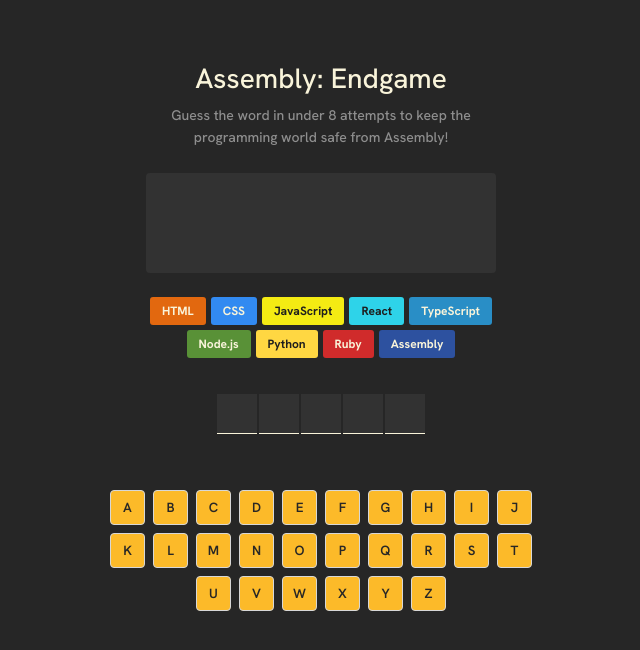
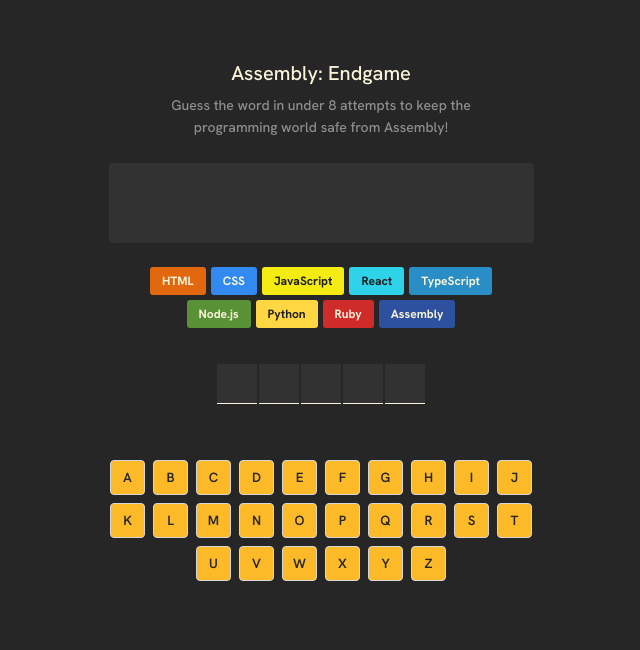
Before and after one commit to 1819367/assembly-end-game, a React (Vite) app: page / in a window 1280 px wide. Shown: the top 650 px of the page, without its empty margins (319-959 px from the left). Built offline with nearby package versions, Linux system fonts and the light colour scheme.

Commit message:
Add helper function to render game status

```diff
--- a/src/App.jsx
+++ b/src/App.jsx
@@ -90,6 +90,28 @@
     );
 });
 
+ function renderGameStatus() {
+        if (!isGameOver) {
+            return null
+        }
+
+        if (isGameWon) {
+            return (
+                <>
+                    <h2>You win!</h2>
+                    <p>Well done! 🎉</p>
+                </>
+            )
+        } else {
+            return (
+                <>
+                    <h2>Game over!</h2>
+                    <p>You lose! Better start learning Assembly 😭</p>
+                </>
+            )
+        }
+    }
+
   return (
       <main>
 
@@ -106,22 +128,8 @@
           }
           )}
         >
-          {isGameOver ? (
-              isGameWon ? (
-                <>
-                  <h2>You win!</h2>
-                  <p>Well done!🎉</p>
-                </>
-              ) : (
-                <>
-                  <h2>Game over!</h2>
-                  <p>You lose! Better start learning Assembly 😭</p>
-                </>
-              )
-          ) : (
-                null
-              )
-          }
+          {renderGameStatus()}
+
         </section>
 
         <section className={clsx('section-language-container')}>
--- a/src/index.css
+++ b/src/index.css
@@ -24,7 +24,6 @@
 h2,
 p {
   margin: 0;
-  font-size: 1.25rem;
   color: #f9f4da;
   font-weight: 500;
 }
@@ -48,7 +47,7 @@
   max-width: 300px;
   width: 100%;
   margin-block: 1.5rem;
-  min-height: 5rem;
+  min-height: 6rem;
 }
 
 .section-game-status_won {
@@ -61,16 +60,15 @@
 
 @media (min-width: 600px) {
   h1,
-  h2,
-  p {
-  font-size: 1.75rem;
+  h2 {
+  font-size: 1.25rem;
 }
 
   .section-game-status {
     width: 100%;
-    max-width: 350px;
-    min-height: 100px;
-    padding: 12px 12px;
+    max-width: 425px;
+    min-height: 80px;
+    padding: .75em;
     margin: 1.5rem auto;
   }
 }
```
